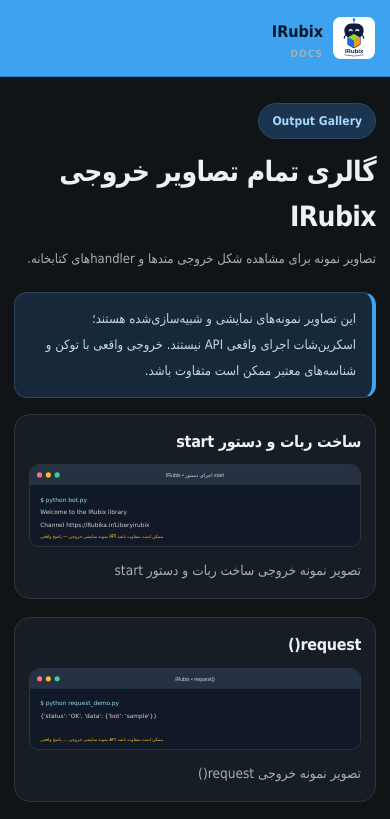
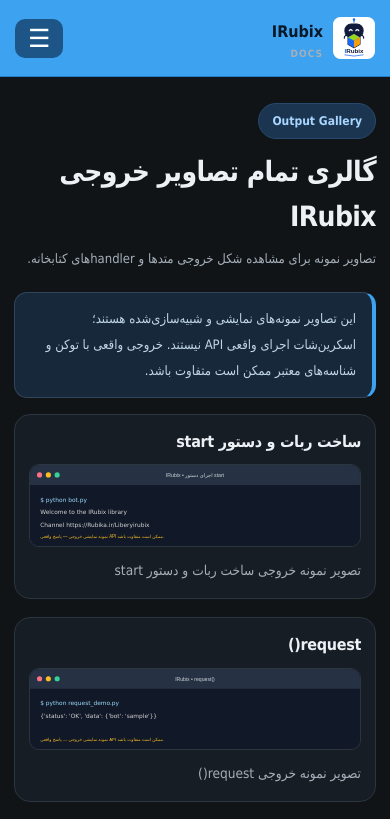
Before and after one commit to adminVIPZEXNET/irubix, a plain HTML site: page docs/outputs/index.html in a window 390 px wide. Shown: the top 819 px of the page. Drawn offline with Linux system fonts and the light colour scheme.

Commit message:
Add mobile drawer navigation to output gallery

```diff
--- a/docs/outputs/index.html
+++ b/docs/outputs/index.html
@@ -16,7 +16,7 @@
 <body>
 <header class="top"><nav class="nav">
 <a class="brand" href="/irubix/"><img src="/irubix/assets/irubix-logo.svg" alt="IRubix"><span>IRubix <small class="muted">Docs</small></span></a>
-<div class="links"><a href="/irubix/">خانه</a><a href="/irubix/bot-guide/">راهنمای شروع</a><a href="/irubix/bot-methods/">مرجع متدها</a><a href="/irubix/outputs/">تصاویر خروجی</a><a href="/irubix/faq/">سؤالات متداول</a><a href="https://github.com/adminVIPZEXNET/irubix">GitHub</a></div>
+<button class="menu-toggle" type="button" aria-label="باز کردن منو" aria-expanded="false">☰</button><div class="links"><a href="/irubix/">خانه</a><a href="/irubix/bot-guide/">راهنمای شروع</a><a href="/irubix/bot-methods/">مرجع متدها</a><a href="/irubix/outputs/">تصاویر خروجی</a><a href="/irubix/faq/">سؤالات متداول</a><a href="https://github.com/adminVIPZEXNET/irubix">GitHub</a></div>
 </nav></header>
 <main class="wrap">
 <div class="pagehead"><span class="tag">Output Gallery</span><h1>گالری تمام تصاویر خروجی IRubix</h1><p class="muted">تصاویر نمونه برای مشاهده شکل خروجی متدها و handlerهای کتابخانه.</p></div>
@@ -46,4 +46,5 @@
 <p style="margin-top:24px"><a href="/irubix/bot-methods/">بازگشت به مرجع متدها ←</a></p>
 </main>
 <footer class="foot">کتابخانه IRubix · <a href="https://Rubika.ir/Liberyirubix">کانال روبیکا</a> · <a href="https://github.com/adminVIPZEXNET/irubix">GitHub</a></footer>
+<script>const menuButton=document.querySelector(".menu-toggle");const nav=document.querySelector(".nav");if(menuButton&&nav){menuButton.addEventListener("click",()=>{const opened=nav.classList.toggle("menu-open");menuButton.setAttribute("aria-expanded",String(opened));menuButton.setAttribute("aria-label",opened?"بستن منو":"باز کردن منو");menuButton.textContent=opened?"×":"☰"});document.querySelectorAll(".links a").forEach(link=>link.addEventListener("click",()=>{nav.classList.remove("menu-open");menuButton.setAttribute("aria-expanded","false");menuButton.textContent="☰"}))}</script>
 </body></html>
```
